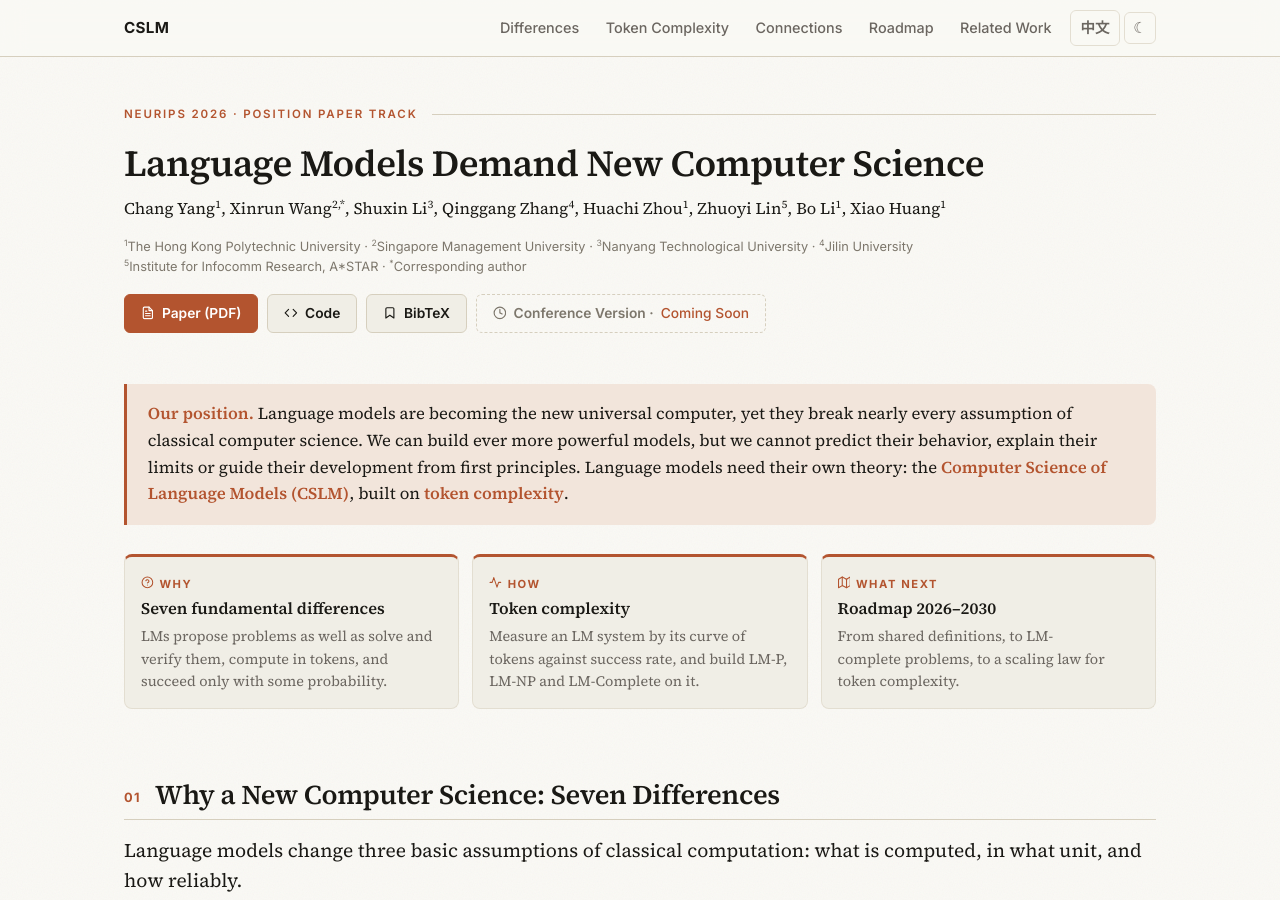
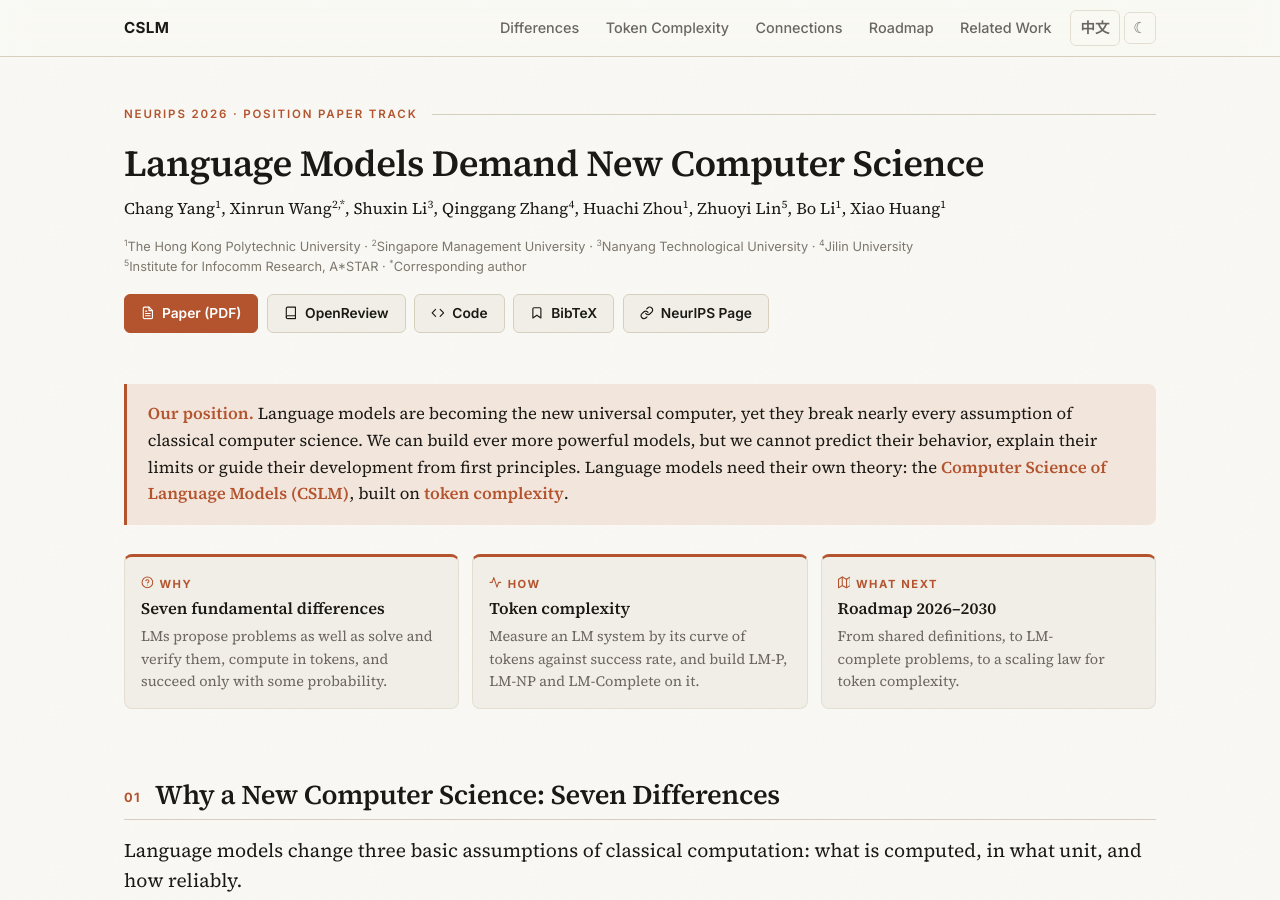
Before and after one commit to SMU-DIGA/cslm, a Jekyll site: the page built from index.html, in a window 1280 px wide and 900 px high. Built offline with Jekyll 4.4.1, drawn with Linux system fonts in a browser that asks for light colours.

Commit message:
Link the NeurIPS poster page and OpenReview paper
Replace the conference-version placeholder with the NeurIPS page link
and add an OpenReview button, in both the English and Chinese pages.

Co-Authored-By: Claude Fable 5.2 <noreply@anthropic.com>

```diff
--- a/index.html
+++ b/index.html
@@ -21,9 +21,10 @@ description: "NeurIPS 2026 position paper. Language models are the new universal
 
   <ul class="actions">
     <li><a class="btn btn--primary" href="{{ site.baseurl }}/docs/CSLM_NeurIPS2026.pdf"><svg class="icon" aria-hidden="true"><use href="#i-file"/></svg>Paper (PDF)</a></li>
+    <li><a class="btn" href="https://openreview.net/forum?id=OmubRAmSd7"><svg class="icon" aria-hidden="true"><use href="#i-book"/></svg>OpenReview</a></li>
     <li><a class="btn" href="https://github.com/joannacyang/cslm_mini"><svg class="icon" aria-hidden="true"><use href="#i-code"/></svg>Code</a></li>
     <li><a class="btn" href="#cite"><svg class="icon" aria-hidden="true"><use href="#i-bookmark"/></svg>BibTeX</a></li>
-    <li><span class="btn btn--soon" aria-disabled="true"><svg class="icon" aria-hidden="true"><use href="#i-clock"/></svg>Conference Version · <em>Coming Soon</em></span></li>
+    <li><a class="btn" href="https://neurips.cc/virtual/2026/loc/sydney/poster/140076"><svg class="icon" aria-hidden="true"><use href="#i-link"/></svg>NeurIPS Page</a></li>
   </ul>
 </header>
 
--- a/zh/index.html
+++ b/zh/index.html
@@ -21,9 +21,10 @@ description: "NeurIPS 2026 立场论文。语言模型正在成为新的通用
 
   <ul class="actions">
     <li><a class="btn btn--primary" href="{{ site.baseurl }}/docs/CSLM_NeurIPS2026.pdf"><svg class="icon" aria-hidden="true"><use href="#i-file"/></svg>论文（PDF）</a></li>
+    <li><a class="btn" href="https://openreview.net/forum?id=OmubRAmSd7"><svg class="icon" aria-hidden="true"><use href="#i-book"/></svg>OpenReview</a></li>
     <li><a class="btn" href="https://github.com/joannacyang/cslm_mini"><svg class="icon" aria-hidden="true"><use href="#i-code"/></svg>代码</a></li>
     <li><a class="btn" href="#cite"><svg class="icon" aria-hidden="true"><use href="#i-bookmark"/></svg>BibTeX</a></li>
-    <li><span class="btn btn--soon" aria-disabled="true"><svg class="icon" aria-hidden="true"><use href="#i-clock"/></svg>会议版本 · <em>即将发布</em></span></li>
+    <li><a class="btn" href="https://neurips.cc/virtual/2026/loc/sydney/poster/140076"><svg class="icon" aria-hidden="true"><use href="#i-link"/></svg>NeurIPS 页面</a></li>
   </ul>
 </header>
 
```
